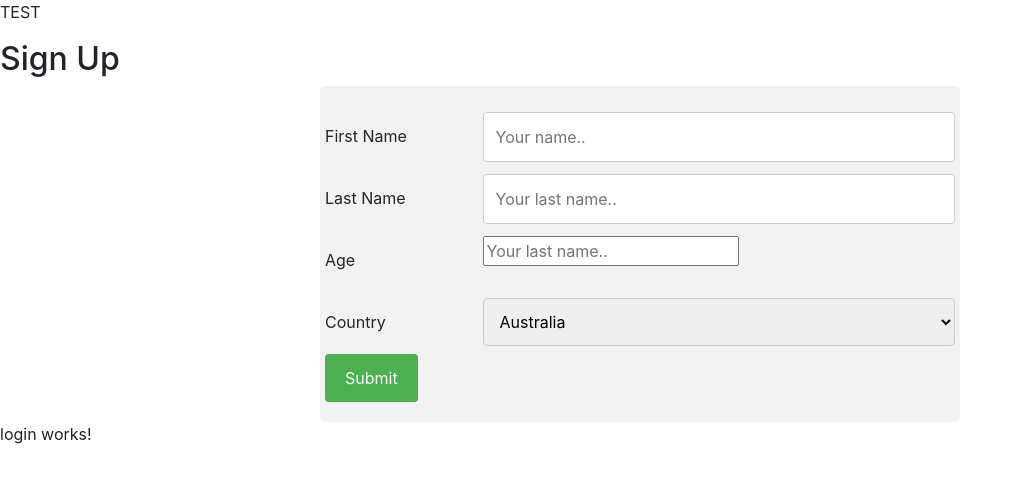
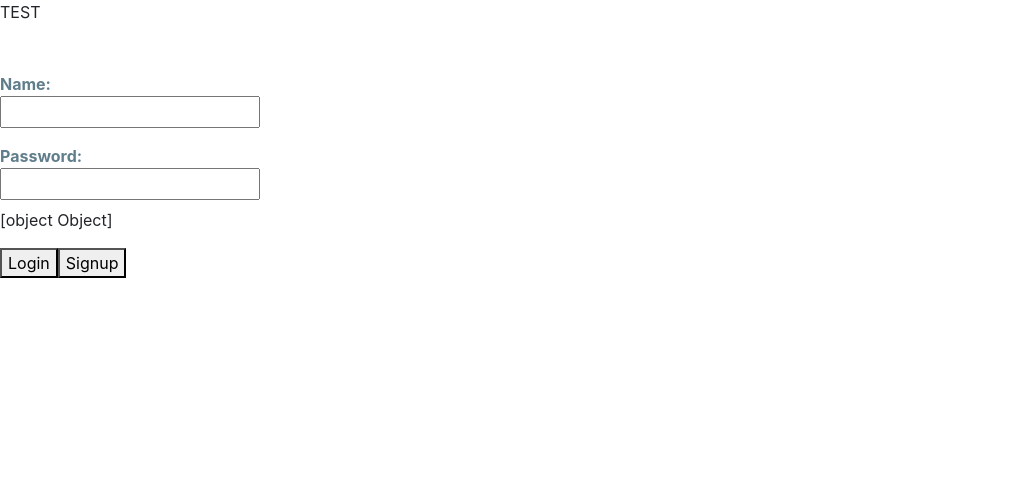
Before and after one commit to TyDamon/20181006SpotXHackathonCommunities, an Angular app: page / in a window 1280 px wide. Shown: the top 482 px of the page, without its empty margins (0-1023 px from the left). Built offline with nearby package versions, Linux system fonts and the light colour scheme.

Commit message:
working on login page

```diff
--- a/src/app/app.component.html
+++ b/src/app/app.component.html
@@ -21,5 +21,4 @@
     <h2><a target="_blank" rel="noopener" href="https://blog.angular.io/">Angular blog</a></h2>
   </li>
 </ul> -->
-<app-signup></app-signup>
 <router-outlet></router-outlet>
--- a/src/app/login/login.component.css
+++ b/src/app/login/login.component.css
@@ -0,0 +1,25 @@
+:host {
+    display: flex;
+    flex-direction: column;
+    padding-top: 24px;
+  }
+
+  label {
+    display: block;
+    width: 6em;
+    margin: .5em 0;
+    color: #607D8B;
+    font-weight: bold;
+  }
+
+  input {
+    height: 2em;
+    font-size: 1em;
+    padding-left: .4em;
+  }
+
+  /*
+  Copyright 2017-2018 Google Inc. All Rights Reserved.
+  Use of this source code is governed by an MIT-style license that
+  can be found in the LICENSE file at http://angular.io/license
+  */
--- a/src/app/login/login.component.html
+++ b/src/app/login/login.component.html
@@ -1,3 +1,24 @@
+<label>
+  Name:
+  <input type="text" name="name">
+</label>
+
+<label>
+  Password:
+  <input type="text" name="password">
+</label>
+
+<p>{{password}}</p>
+
+
 <p>
-  login works!
+  <button (click)="updateName()">Login</button>
+  <button (click)="updateName()">Signup</button>
 </p>
+
+
+<!--
+Copyright 2017-2018 Google Inc. All Rights Reserved.
+Use of this source code is governed by an MIT-style license that
+can be found in the LICENSE file at http://angular.io/license
+-->
--- a/src/app/login/login.component.ts
+++ b/src/app/login/login.component.ts
@@ -1,5 +1,6 @@
 import { Component, OnInit } from '@angular/core';
 import { UserBackendService } from '../../services/user-backend.service';
+import { FormControl } from '@angular/forms';
 
 @Component({
   selector: 'app-login',
@@ -12,6 +13,13 @@ export class LoginComponent implements OnInit {
     private userBackendService: UserBackendService
   ) { }
 
+  name = new FormControl('');
+  password = new FormControl('');
+
+  updateName() {
+    this.name.setValue('Nancy');
+  }
+
   ngOnInit(
 
   ) {
```
Also changed, not shown: src/app/app.module.ts (+5 -6 lines).
